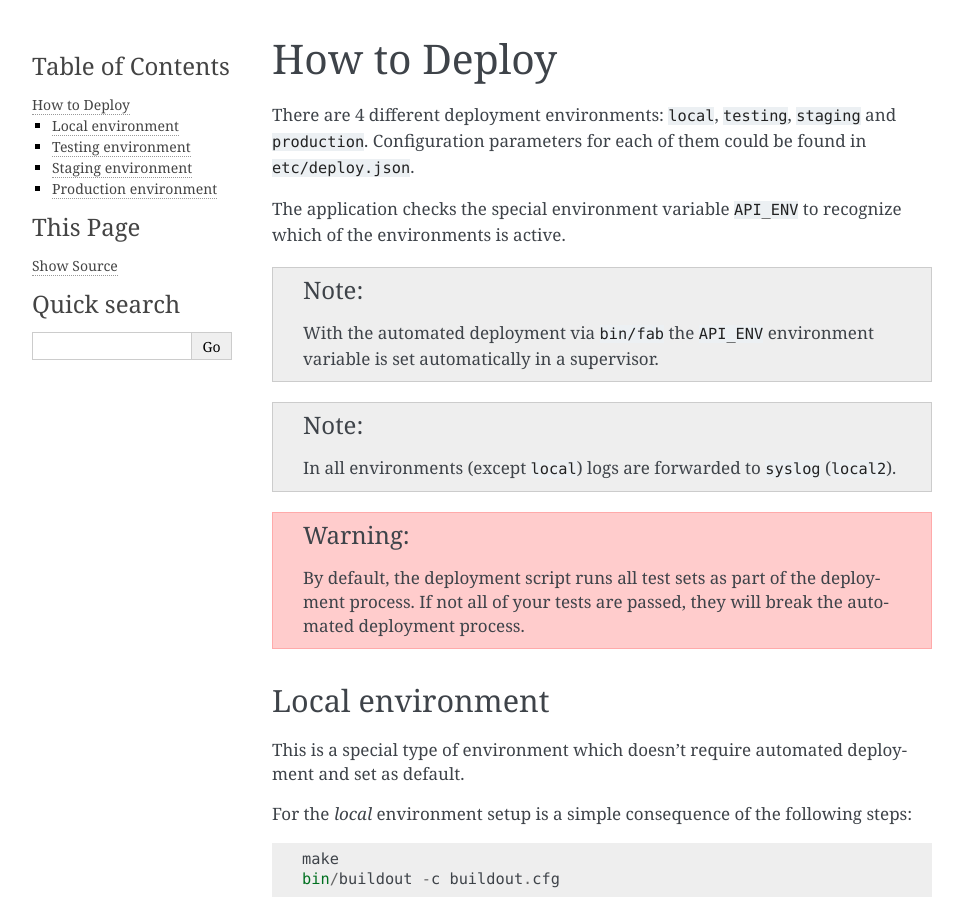
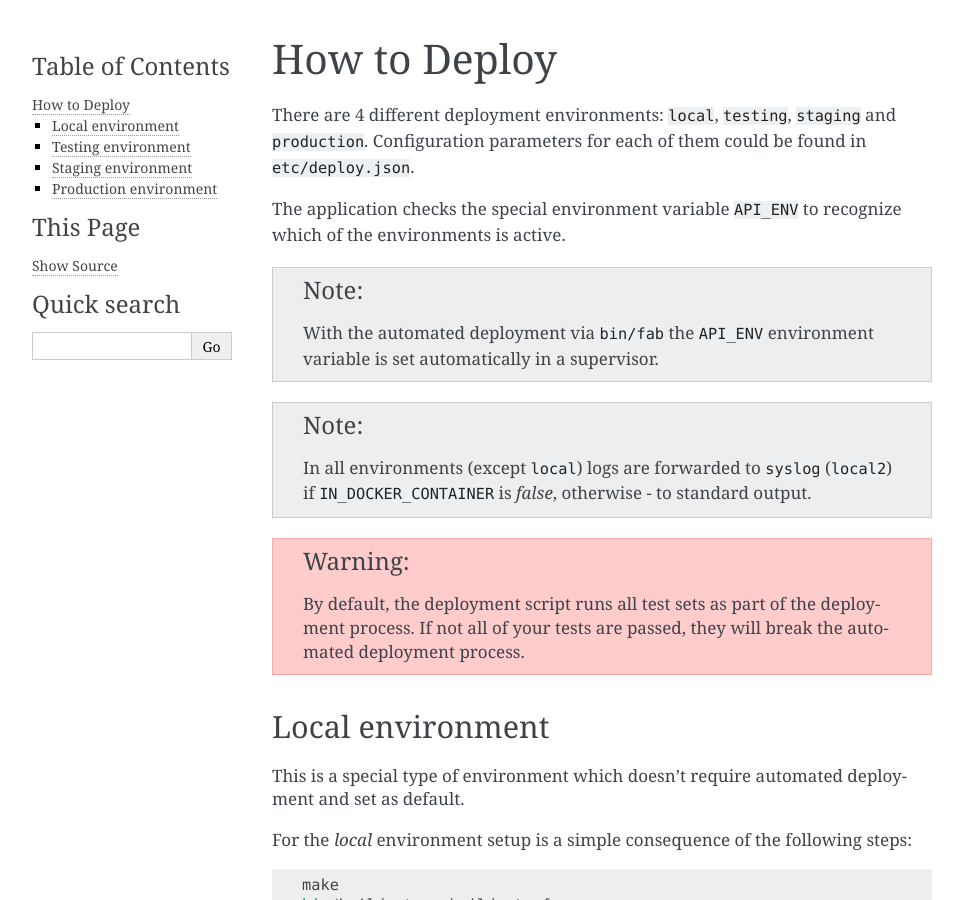
Before and after one commit to gakhov/api.boilerplate, a Sphinx documentation site: the page built from api/docs/deployment.rst, in a window 1280 px wide and 900 px high. Shown: the whole window, without its empty margins (148-1111 px from the left). Built offline with Sphinx 7.4.7, drawn with Linux system fonts in a browser that asks for light colours; pages that are not in the unit, such as notebooks, are missing from menus.

Commit message:
Create Dockerfile to support docker container

```diff
--- a/api/docs/deployment.rst
+++ b/api/docs/deployment.rst
@@ -14,7 +14,8 @@ of the environments is active.
 
 .. note::
 
-    In all environments (except ``local``) logs are forwarded to ``syslog`` (``local2``).
+    In all environments (except ``local``) logs are forwarded to ``syslog`` (``local2``) if
+    ``IN_DOCKER_CONTAINER`` is `false`, otherwise - to standard output.
 
 
 .. warning::
--- a/api/docs/settings.rst
+++ b/api/docs/settings.rst
@@ -38,6 +38,8 @@ Environment variables
 +-------------------------------+---------------------------------------------------------------------+
 | ``API_REDIS_SERVER``          | full path of redis server to store cached auth details              |
 +-------------------------------+---------------------------------------------------------------------+
+| ``IN_DOCKER_CONTAINER``       | indicator that the application is executed inside docker container  |
++-------------------------------+---------------------------------------------------------------------+
 
 
 ----------
```
Also changed, not shown: 2 other files.
